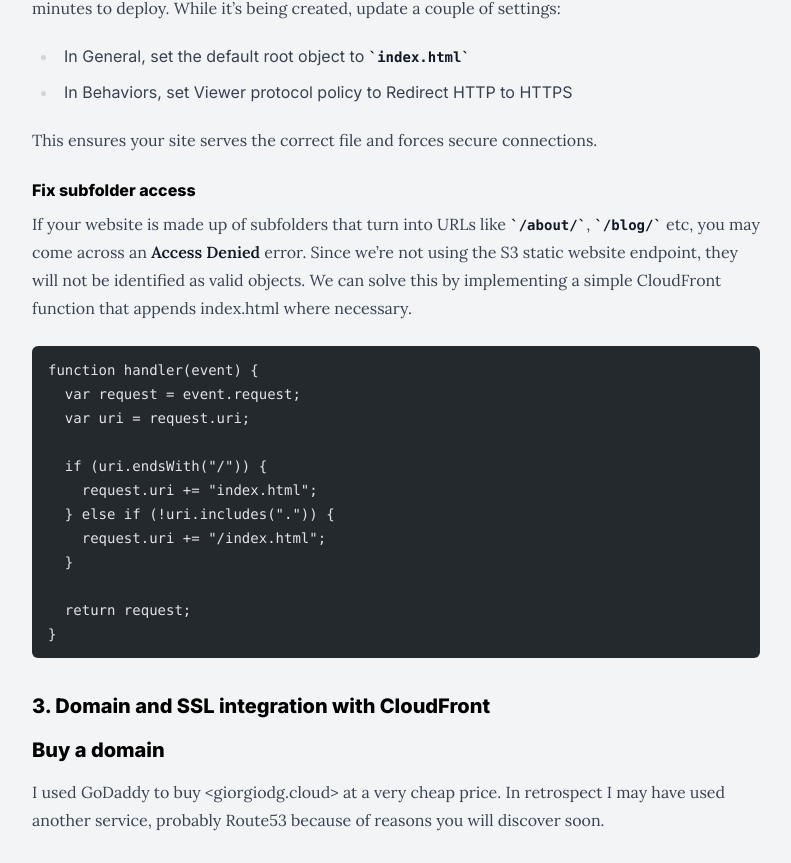
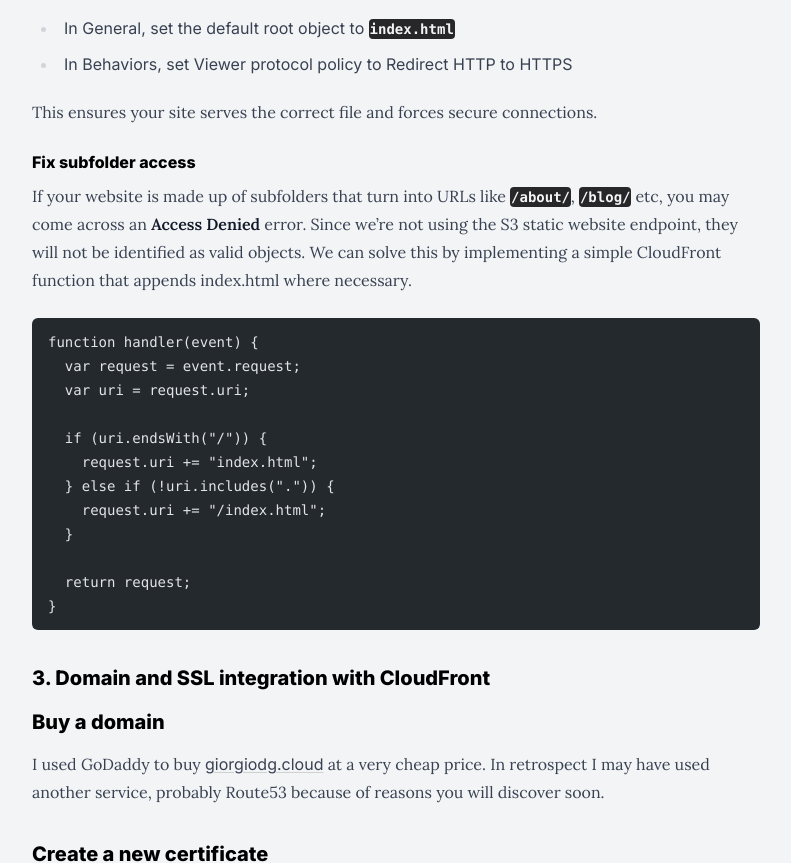
Before and after one commit to giorgiodg/giorgiodg.it, an Astro site: page /blog/cloud-resume-challenge-aws-foundation in a window 1280 px wide. Shown: the part 1406-2269 px from the top of the page, without its empty margins (244-1035 px from the left). Built offline with nearby package versions, Linux system fonts and the light colour scheme; Astro itself is replaced by a stand-in of ours; code samples lack their colours; a web font is replaced by a local one.

Commit message:
Fixed tailwind conf for code blocks

```diff
--- a/src/content/blog/cloud-resume-challenge-aws-foundation/index.md
+++ b/src/content/blog/cloud-resume-challenge-aws-foundation/index.md
@@ -68,7 +68,7 @@ function handler(event) {
 
 ### Buy a domain
 
-I used GoDaddy to buy <giorgiodg.cloud> at a very cheap price. In retrospect I may have used another service, probably Route53 because of reasons you will discover soon.
+I used GoDaddy to buy <a href="https://www.giorgiodg.cloud" target="_blank">giorgiodg.cloud</a> at a very cheap price. In retrospect I may have used another service, probably Route53 because of reasons you will discover soon.
 
 ### Create a new certificate
 
--- a/tailwind.config.mjs
+++ b/tailwind.config.mjs
@@ -10,6 +10,20 @@ export default {
         sans: ["Inter", ...defaultTheme.fontFamily.sans],
         serif: ["Lora", ...defaultTheme.fontFamily.serif],
       },
+      typography: ({ theme }) => ({
+        DEFAULT: {
+          css: {
+            "code::before": { content: "none" },
+            "code::after": { content: "none" },
+            code: {
+              backgroundColor: theme("colors.zinc.800"),
+              color: theme("colors.zinc.100"),
+              borderRadius: "0.25rem",
+              padding: "0.15rem 0.05rem",
+            },
+          },
+        },
+      }),
     },
   },
   plugins: [require("@tailwindcss/typography")],
```
